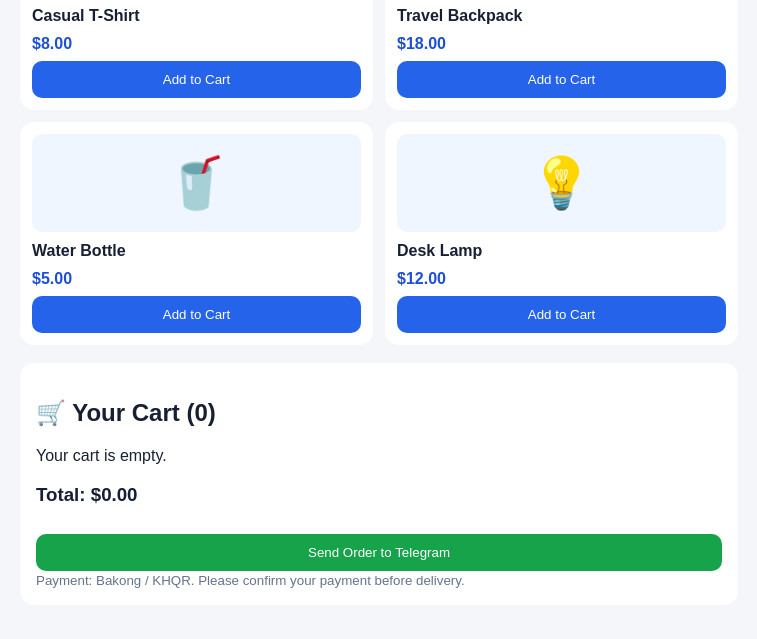
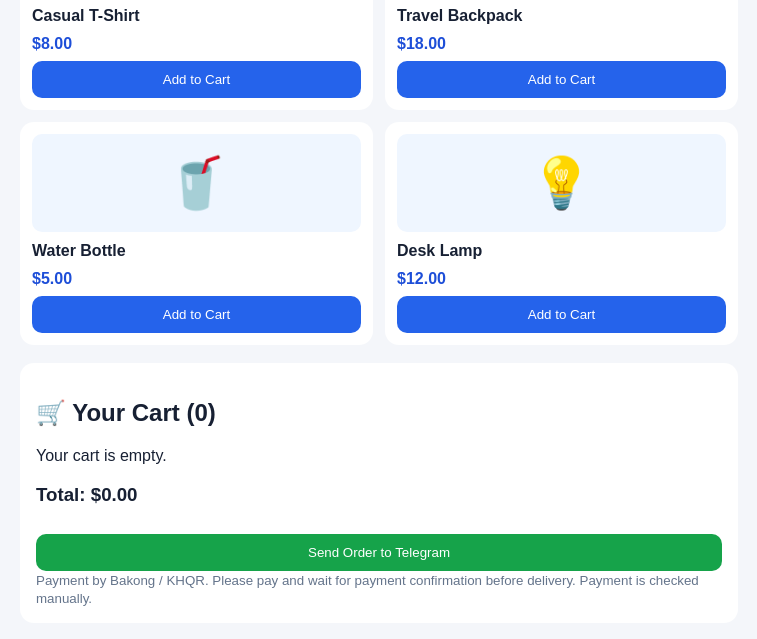
Before and after one commit to sothyrinrous27-jpg/TMSTore, a plain HTML site: page index.html in a window 1280 px wide. Shown: the part 585-1224 px from the top of the page, without its empty margins (261-1018 px from the left). Drawn offline with Linux system fonts and the light colour scheme.

Commit message:
Refactor TM Store layout and improve cart features
Updated the TM Store HTML structure and styles, including cart functionality and product display.

```diff
--- a/index.html
+++ b/index.html
@@ -48,7 +48,7 @@ small{color:#64748b}
     <button class="checkout" onclick="checkout()">
       Send Order to Telegram
     </button>
-    <small>Payment: Bakong / KHQR. Please confirm your payment before delivery.</small>
+    <small>Payment by Bakong / KHQR. Please pay and wait for payment confirmation before delivery. Payment is checked manually.</small>
   </section>
 </main>
 <script>
```
